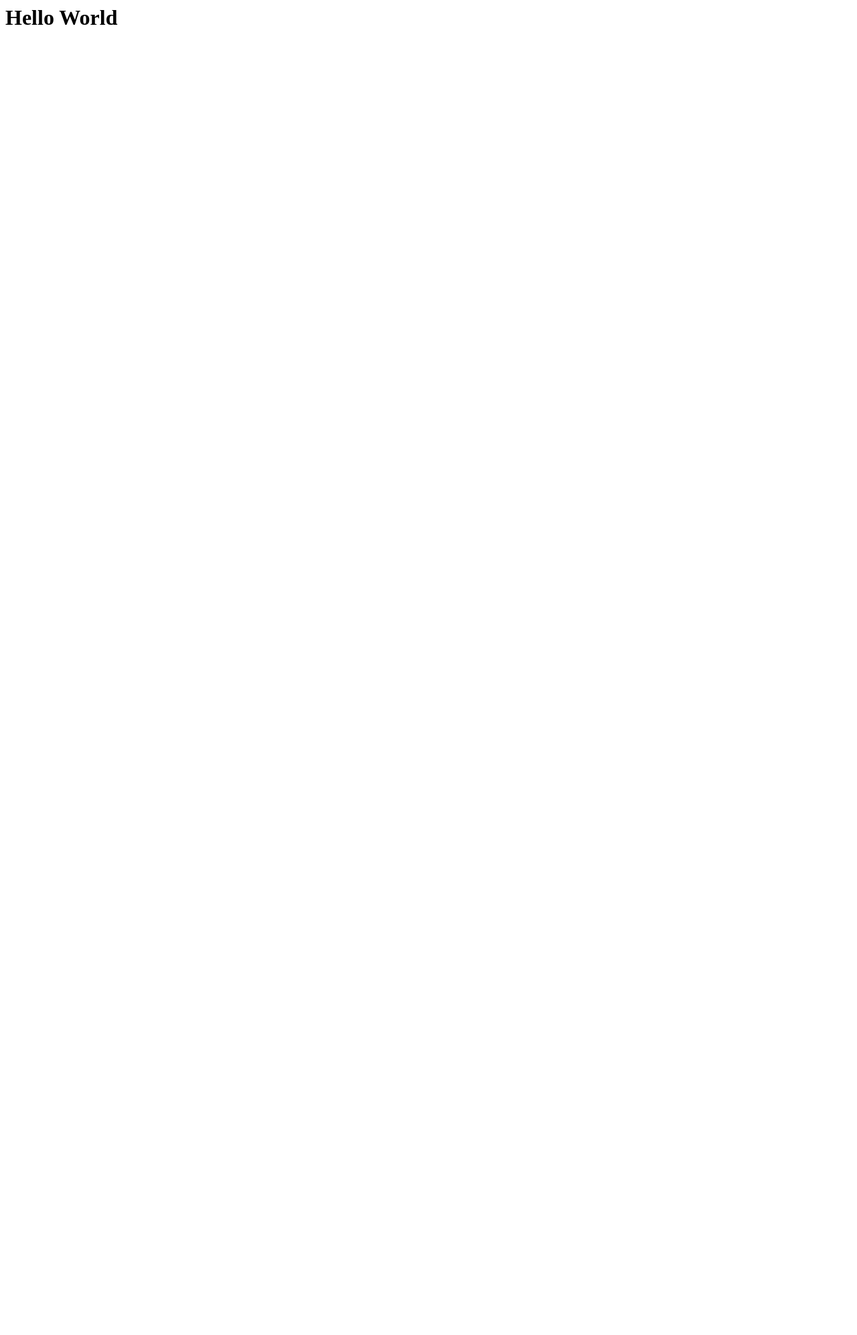
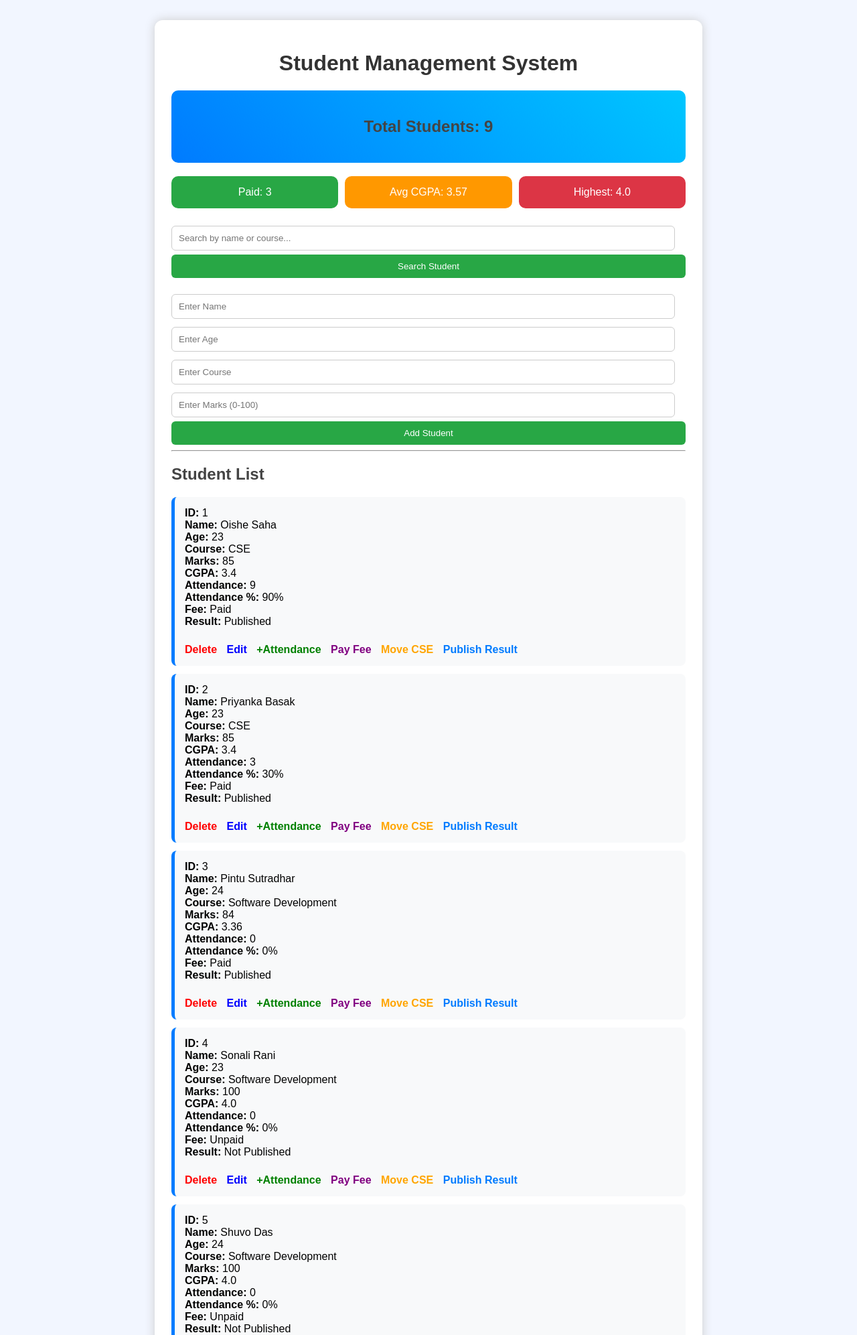
Before and after one commit to oishesaha/student-management-system, a Flask app: page / in a window 1280 px wide. Before the commit the part shown is almost empty. Shown: the top 1993 px of the page at 67% size. Before the commit the page ends 37 px from the top, so only its background shows below. Run offline with Flask 3, Linux system fonts and the light colour scheme; data comes from the database, SQL or seed files in the repository.

Commit message:
Update index.html

```diff
--- a/templates/index.html
+++ b/templates/index.html
@@ -1 +1,206 @@
-<h1>Hello World</h1>
+<!DOCTYPE html>
+<html>
+<head>
+<title>Student Management</title>
+
+<style>
+body{
+    font-family: Arial;
+    background: #f2f6ff;
+    margin: 0;
+    padding: 0;
+}
+
+.container{
+    width: 60%;
+    margin: auto;
+    background: white;
+    padding: 25px;
+    margin-top: 30px;
+    border-radius: 12px;
+    box-shadow: 0px 0px 15px #ccc;
+}
+
+h1{
+    text-align: center;
+    color: #333;
+}
+
+h2{
+    color: #444;
+}
+
+.card{
+    background: linear-gradient(45deg,#007bff,#00c6ff);
+    color: white;
+    padding: 20px;
+    border-radius: 10px;
+    text-align: center;
+    margin-bottom: 20px;
+}
+
+.stats{
+    display: flex;
+    gap: 10px;
+    margin-bottom: 20px;
+}
+
+.small-card{
+    flex: 1;
+    color: white;
+    padding: 15px;
+    border-radius: 10px;
+    text-align: center;
+}
+
+.green{background:#28a745;}
+.orange{background:#ff9800;}
+.red{background:#dc3545;}
+
+input{
+    width: 95%;
+    padding: 10px;
+    margin: 6px 0;
+    border: 1px solid #ccc;
+    border-radius: 6px;
+}
+
+button{
+    width: 100%;
+    padding: 10px;
+    background: #28a745;
+    color: white;
+    border: none;
+    border-radius: 6px;
+    cursor: pointer;
+}
+
+.student{
+    background: #f8f9fa;
+    padding: 15px;
+    margin: 12px 0;
+    border-left: 5px solid #007bff;
+    border-radius: 8px;
+}
+
+a{
+    text-decoration: none;
+    margin-right: 10px;
+    font-weight: bold;
+    display: inline-block;
+    margin-top: 6px;
+}
+
+.delete{color:red;}
+.edit{color:blue;}
+.att{color:green;}
+.pay{color:purple;}
+.course{color:orange;}
+.publish{color:#007bff;}
+
+.footer{
+    text-align: center;
+    margin-top: 20px;
+    color: gray;
+    font-size: 14px;
+}
+</style>
+
+</head>
+<body>
+
+<div class="container">
+
+<h1>Student Management System</h1>
+
+<!-- TOTAL -->
+<div class="card">
+    <h2>Total Students: {{ total }}</h2>
+</div>
+
+<!-- DASHBOARD -->
+<div class="stats">
+    <div class="small-card green">
+        Paid: {{ paid }}
+    </div>
+
+    <div class="small-card orange">
+        Avg CGPA: {{ avg_cgpa }}
+    </div>
+
+    <div class="small-card red">
+        Highest: {{ max_cgpa }}
+    </div>
+</div>
+
+<!-- SEARCH (FIXED optional blank issue) -->
+<form action="/search" method="get">
+    <input type="text" name="keyword" placeholder="Search by name or course...">
+    <button type="submit">Search Student</button>
+</form>
+
+<br>
+
+<!-- ADD -->
+<form action="/add" method="post">
+    <input type="text" name="name" placeholder="Enter Name" required>
+    <input type="number" name="age" placeholder="Enter Age" required>
+    <input type="text" name="course" placeholder="Enter Course" required>
+    <input type="number" name="marks" placeholder="Enter Marks (0-100)" required>
+    <button type="submit">Add Student</button>
+</form>
+
+<hr>
+
+<h2>Student List</h2>
+
+{% if students and students|length > 0 %}
+
+{% for s in students %}
+<div class="student">
+
+<b>ID:</b> {{ s['id'] }} <br>
+<b>Name:</b> {{ s['name'] }} <br>
+<b>Age:</b> {{ s['age'] }} <br>
+<b>Course:</b> {{ s['course'] }} <br>
+<b>Marks:</b> {{ s['marks'] }} <br>
+<b>CGPA:</b> {{ s['cgpa'] }} <br>
+
+<b>Attendance:</b> {{ s['attendance'] }} <br>
+<b>Attendance %:</b> {{ s['attendance'] * 10 }}% <br>
+
+<b>Fee:</b> {{ s['fee'] }} <br>
+<b>Result:</b> {{ s['result_status'] }} <br><br>
+
+<!-- SAFE LINKS (Flask best practice) -->
+<a class="delete" href="{{ url_for('delete', id=s['id']) }}">Delete</a>
+
+<a class="edit" href="{{ url_for('edit', id=s['id']) }}">Edit</a>
+
+<a class="att" href="{{ url_for('attendance', id=s['id']) }}">+Attendance</a>
+
+<a class="pay" href="{{ url_for('pay', id=s['id']) }}">Pay Fee</a>
+
+<a class="course" href="{{ url_for('move_course', id=s['id'], new_course='CSE') }}">Move CSE</a>
+
+<a class="publish" href="{{ url_for('publish', id=s['id']) }}">Publish Result</a>
+
+</div>
+{% endfor %}
+
+{% else %}
+
+<p style="text-align:center;color:gray;">
+No students found 😢
+</p>
+
+{% endif %}
+
+<div class="footer">
+    Developed by Pixel Pionners 😎🔥
+</div>
+
+</div>
+
+</body>
+</html>
```
